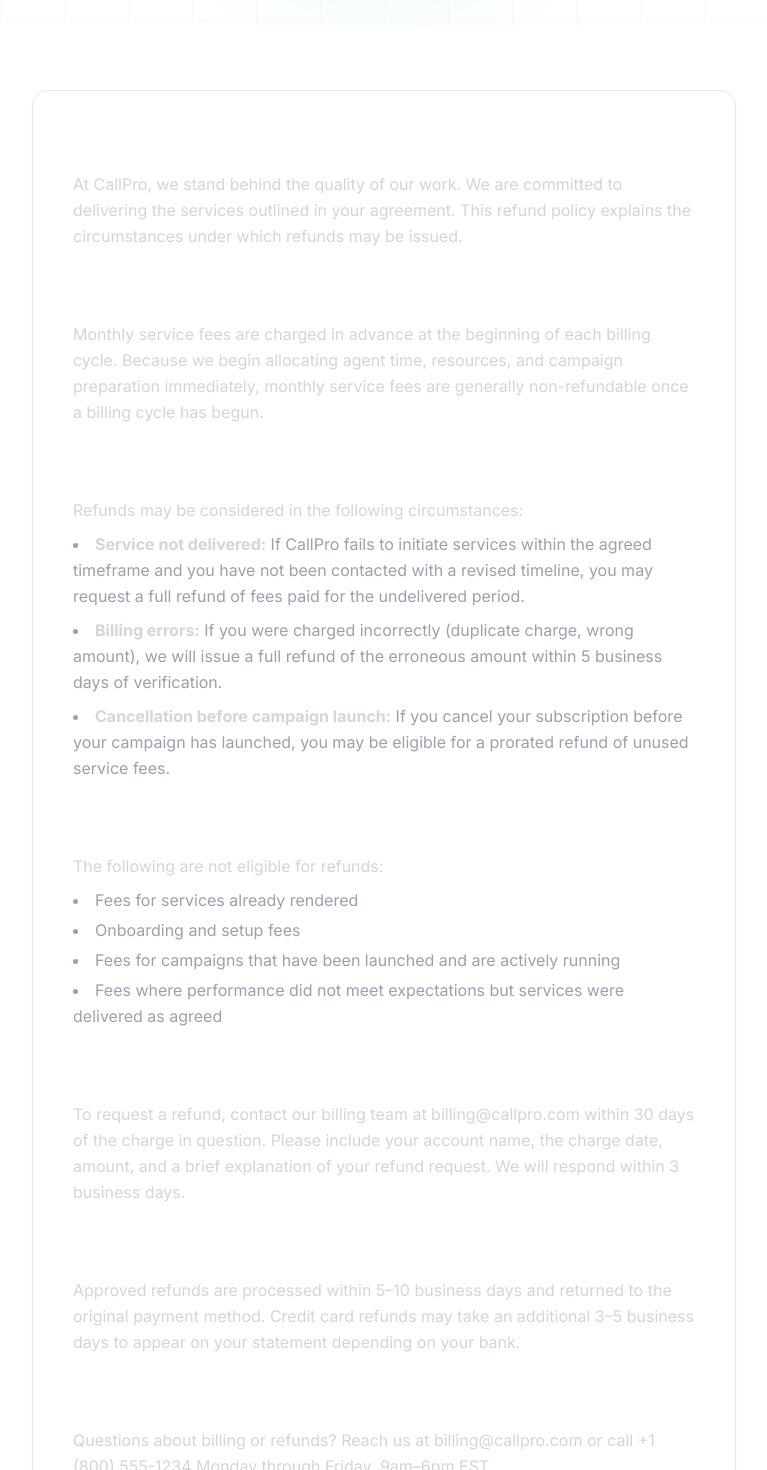
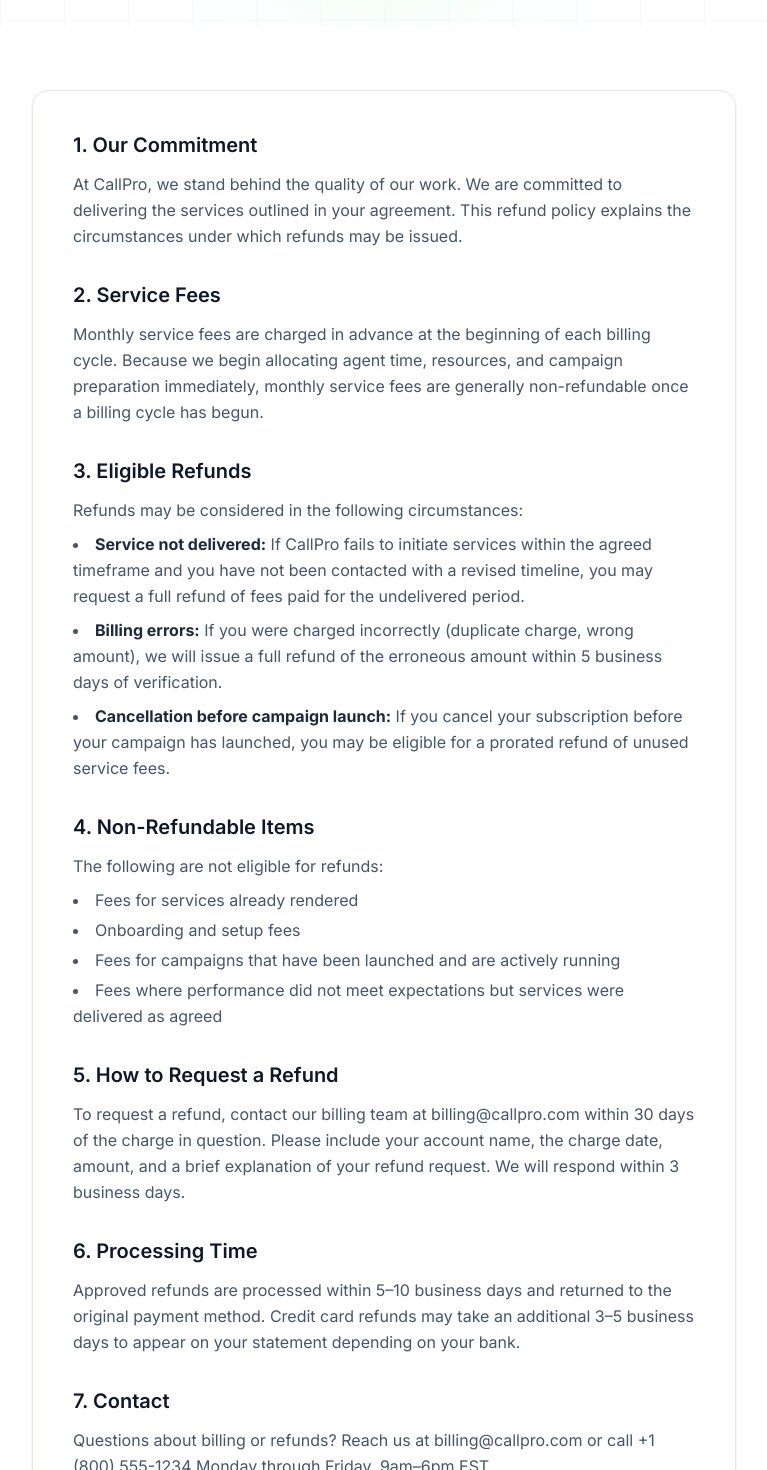
Before and after one commit to GitHamziee/CallPro, a Next.js app: page /refund-policy in a window 1280 px wide. Shown: the part 300-1770 px from the top of the page, without its empty margins (256-1023 px from the left). Built offline with nearby package versions, Linux system fonts and the light colour scheme.

Commit message:
Legal Documents UI Fixes

```diff
--- a/app/(marketing)/privacy-policy/page.tsx
+++ b/app/(marketing)/privacy-policy/page.tsx
@@ -16,10 +16,10 @@
       />
       <section className="py-16">
         <div className="mx-auto max-w-3xl px-4 sm:px-6 lg:px-8">
-          <div className="glass-card rounded-2xl p-10 prose prose-invert prose-sm max-w-none">
-            <div className="space-y-8 text-gray-300 leading-relaxed">
+          <div className="glass-card rounded-2xl p-10">
+            <div className="space-y-8 text-slate-600 leading-relaxed">
               <div>
-                <h2 className="text-xl font-semibold text-white mb-3">1. Information We Collect</h2>
+                <h2 className="text-xl font-semibold text-slate-900 mb-3">1. Information We Collect</h2>
                 <p>
                   We collect information you provide directly to us, such as when you fill out a contact form,
                   subscribe to our communications, or engage with our services. This may include your name,
@@ -33,9 +33,9 @@
               </div>
 
               <div>
-                <h2 className="text-xl font-semibold text-white mb-3">2. How We Use Your Information</h2>
+                <h2 className="text-xl font-semibold text-slate-900 mb-3">2. How We Use Your Information</h2>
                 <p>We use the information we collect to:</p>
-                <ul className="mt-2 space-y-1 list-disc list-inside text-gray-400">
+                <ul className="mt-2 space-y-1 list-disc list-inside text-slate-600">
                   <li>Provide, maintain, and improve our services</li>
                   <li>Respond to your inquiries and send you requested information</li>
                   <li>Send you marketing and promotional communications (with your consent)</li>
@@ -45,7 +45,7 @@
               </div>
 
               <div>
-                <h2 className="text-xl font-semibold text-white mb-3">3. Sharing of Information</h2>
+                <h2 className="text-xl font-semibold text-slate-900 mb-3">3. Sharing of Information</h2>
                 <p>
                   We do not sell, trade, or otherwise transfer your personal information to outside parties
                   without your consent, except as described in this policy. We may share your information
@@ -55,7 +55,7 @@
               </div>
 
               <div>
-                <h2 className="text-xl font-semibold text-white mb-3">4. Data Security</h2>
+                <h2 className="text-xl font-semibold text-slate-900 mb-3">4. Data Security</h2>
                 <p>
                   We implement industry-standard security measures to protect your personal information
                   against unauthorized access, alteration, disclosure, or destruction. However, no method
@@ -64,7 +64,7 @@
               </div>
 
               <div>
-                <h2 className="text-xl font-semibold text-white mb-3">5. Cookies</h2>
+                <h2 className="text-xl font-semibold text-slate-900 mb-3">5. Cookies</h2>
                 <p>
                   Our website uses cookies to enhance your browsing experience, analyze site traffic, and
                   personalize content. You can control cookie settings through your browser preferences.
@@ -73,7 +73,7 @@
               </div>
 
               <div>
-                <h2 className="text-xl font-semibold text-white mb-3">6. Your Rights</h2>
+                <h2 className="text-xl font-semibold text-slate-900 mb-3">6. Your Rights</h2>
                 <p>
                   You have the right to access, correct, or delete your personal information at any time.
                   You may also opt out of marketing communications by following the unsubscribe instructions
@@ -82,7 +82,7 @@
               </div>
 
               <div>
-                <h2 className="text-xl font-semibold text-white mb-3">7. Contact Us</h2>
+                <h2 className="text-xl font-semibold text-slate-900 mb-3">7. Contact Us</h2>
                 <p>
                   If you have any questions about this Privacy Policy, please contact us at
                   privacy@callpro.com or write to us at 123 Business Ave, New York, NY 10001.
--- a/app/(marketing)/refund-policy/page.tsx
+++ b/app/(marketing)/refund-policy/page.tsx
@@ -17,9 +17,9 @@
       <section className="py-16">
         <div className="mx-auto max-w-3xl px-4 sm:px-6 lg:px-8">
           <div className="glass-card rounded-2xl p-10">
-            <div className="space-y-8 text-gray-300 leading-relaxed">
+            <div className="space-y-8 text-slate-600 leading-relaxed">
               <div>
-                <h2 className="text-xl font-semibold text-white mb-3">1. Our Commitment</h2>
+                <h2 className="text-xl font-semibold text-slate-900 mb-3">1. Our Commitment</h2>
                 <p>
                   At CallPro, we stand behind the quality of our work. We are committed to delivering
                   the services outlined in your agreement. This refund policy explains the circumstances
@@ -28,7 +28,7 @@
               </div>
 
               <div>
-                <h2 className="text-xl font-semibold text-white mb-3">2. Service Fees</h2>
+                <h2 className="text-xl font-semibold text-slate-900 mb-3">2. Service Fees</h2>
                 <p>
                   Monthly service fees are charged in advance at the beginning of each billing cycle.
                   Because we begin allocating agent time, resources, and campaign preparation immediately,
@@ -37,21 +37,21 @@
               </div>
 
               <div>
-                <h2 className="text-xl font-semibold text-white mb-3">3. Eligible Refunds</h2>
+                <h2 className="text-xl font-semibold text-slate-900 mb-3">3. Eligible Refunds</h2>
                 <p>Refunds may be considered in the following circumstances:</p>
-                <ul className="mt-2 space-y-2 list-disc list-inside text-gray-400">
+                <ul className="mt-2 space-y-2 list-disc list-inside text-slate-600">
                   <li>
-                    <strong className="text-gray-300">Service not delivered:</strong> If CallPro fails to
+                    <strong className="text-slate-800">Service not delivered:</strong> If CallPro fails to
                     initiate services within the agreed timeframe and you have not been contacted with a
                     revised timeline, you may request a full refund of fees paid for the undelivered period.
                   </li>
                   <li>
-                    <strong className="text-gray-300">Billing errors:</strong> If you were charged
+                    <strong className="text-slate-800">Billing errors:</strong> If you were charged
                     incorrectly (duplicate charge, wrong amount), we will issue a full refund of the
                     erroneous amount within 5 business days of verification.
                   </li>
                   <li>
-                    <strong className="text-gray-300">Cancellation before campaign launch:</strong> If you
+                    <strong className="text-slate-800">Cancellation before campaign launch:</strong> If you
                     cancel your subscription before your campaign has launched, you may be eligible for a
                     prorated refund of unused service fees.
                   </li>
@@ -59,9 +59,9 @@
               </div>
 
               <div>
-                <h2 className="text-xl font-semibold text-white mb-3">4. Non-Refundable Items</h2>
+                <h2 className="text-xl font-semibold text-slate-900 mb-3">4. Non-Refundable Items</h2>
                 <p>The following are not eligible for refunds:</p>
-                <ul className="mt-2 space-y-1 list-disc list-inside text-gray-400">
+                <ul className="mt-2 space-y-1 list-disc list-inside text-slate-600">
                   <li>Fees for services already rendered</li>
                   <li>Onboarding and setup fees</li>
                   <li>Fees for campaigns that have been launched and are actively running</li>
@@ -70,7 +70,7 @@
               </div>
 
               <div>
-                <h2 className="text-xl font-semibold text-white mb-3">5. How to Request a Refund</h2>
+                <h2 className="text-xl font-semibold text-slate-900 mb-3">5. How to Request a Refund</h2>
                 <p>
                   To request a refund, contact our billing team at billing@callpro.com within 30 days
                   of the charge in question. Please include your account name, the charge date, amount,
@@ -79,7 +79,7 @@
               </div>
 
               <div>
-                <h2 className="text-xl font-semibold text-white mb-3">6. Processing Time</h2>
+                <h2 className="text-xl font-semibold text-slate-900 mb-3">6. Processing Time</h2>
                 <p>
                   Approved refunds are processed within 5–10 business days and returned to the original
                   payment method. Credit card refunds may take an additional 3–5 business days to appear
@@ -88,7 +88,7 @@
               </div>
 
               <div>
-                <h2 className="text-xl font-semibold text-white mb-3">7. Contact</h2>
+                <h2 className="text-xl font-semibold text-slate-900 mb-3">7. Contact</h2>
                 <p>
                   Questions about billing or refunds? Reach us at billing@callpro.com or call
                   +1 (800) 555-1234 Monday through Friday, 9am–6pm EST.
```
Also changed, not shown: app/(marketing)/terms-of-service/page.tsx (+10 -10 lines).
